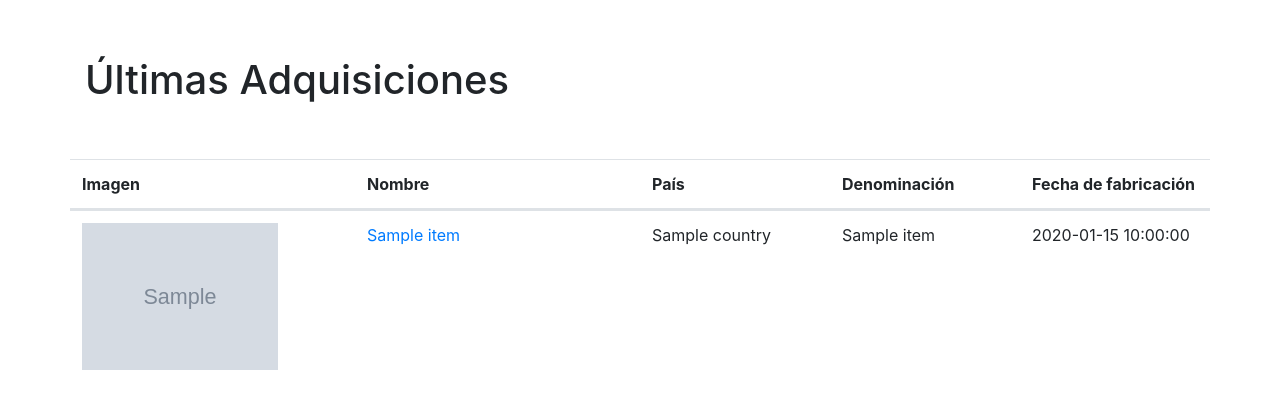
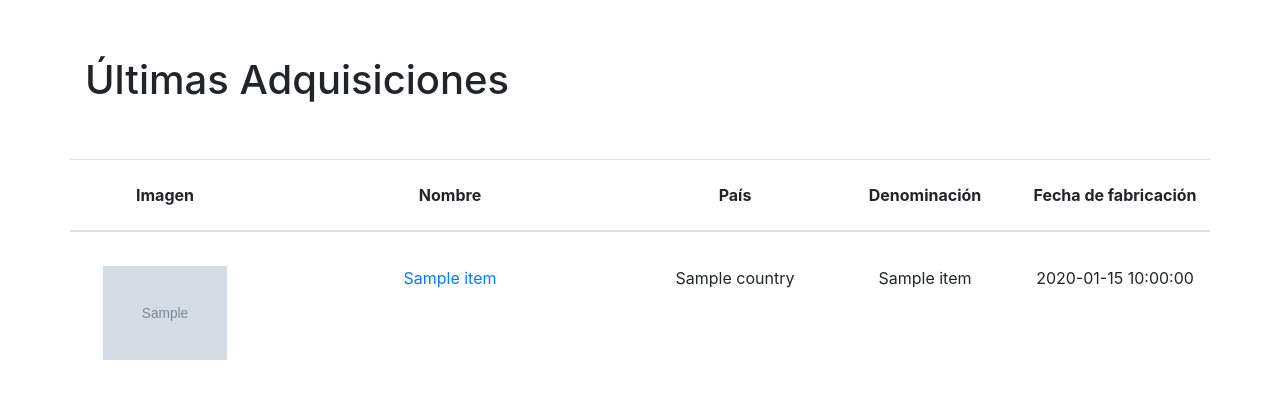
Before and after one commit to Jesus-Loranca/Coleccion-Numismatica, a Flask app: template templates/home.html in a window 1280 px wide. Shown: the part 67-476 px from the top of the page. Run offline with Flask 2, Linux system fonts and the light colour scheme; the template is opened without the code that fills it: most values are stand-ins (such as "Sample title", 1, 10 or a date in 2020); grey boxes marked "Sample" are stand-in pictures; some libraries are stand-ins or nearby versions.

Commit message:
ADD: Styling to home and item pages

```diff
--- a/static/css/main.css
+++ b/static/css/main.css
@@ -48,8 +48,27 @@ h1 {
     max-width: 75%;
 }
 
+.content .home tr th {
+    text-align: center;
+    padding: 2% 0;
+}
+
+.content .home tr:first-of-type td {
+    border-top: none;
+}
+
+.content .home tr td {
+    text-align: center;
+    margin: 2% 0;
+}
+
+.content .item h1 {
+    margin-top: 10% !important;
+}
+
 .content .item img {
     max-width: 75%;
+    margin-top: 10%;
 }
 
 /****** Form ******/
--- a/templates/home.html
+++ b/templates/home.html
@@ -8,11 +8,11 @@
         <table class="table">
             <thead>
                 <tr class="row">
-                    <th class="es col-3">Imagen</th>
-                    <th class="en col-3">Image</th>
+                    <th class="es col-2">Imagen</th>
+                    <th class="en col-2">Image</th>
 
-                    <th class="es col-3">Nombre</th>
-                    <th class="en col-3">Name</th>
+                    <th class="es col-4">Nombre</th>
+                    <th class="en col-4">Name</th>
 
                     <th class="es col-2">País</th>
                     <th class="en col-2">Country</th>
@@ -27,11 +27,11 @@
             <tbody>
                 {% for item in items %}
                     <tr class="row">
-                        <td class="es col-3"><a href="{{ site.domain() ~ site.language ~ '/' ~ item.link() }}"><img src="{{ item.obverseImage() }}" alt="Imagen del Anverso: {{ item.name() }}"></a></td>
-                        <td class="en col-3"><a href="{{ site.domain() ~ site.language ~ '/' ~ item.link() }}"><img src="{{ item.reverseImage() }}" alt="Obverse Image: {{ item.name() }}"></a></td>
+                        <td class="es col-2"><a href="{{ site.domain() ~ site.language ~ '/' ~ item.link() }}"><img src="{{ item.obverseImage() }}" alt="Imagen del Anverso: {{ item.name() }}"></a></td>
+                        <td class="en col-2"><a href="{{ site.domain() ~ site.language ~ '/' ~ item.link() }}"><img src="{{ item.obverseImage() }}" alt="Obverse Image: {{ item.name() }}"></a></td>
 
-                        <td class="es col-3"><a href="{{ site.domain() ~ site.language ~ '/' ~ item.link() }}">{{ item.name() }}</a></td>
-                        <td class="en col-3"><a href="{{ site.domain() ~ site.language ~ '/' ~ item.link() }}">{{ item.name() }}</a></td>
+                        <td class="es col-4"><a href="{{ site.domain() ~ site.language ~ '/' ~ item.link() }}">{{ item.name() }}</a></td>
+                        <td class="en col-4"><a href="{{ site.domain() ~ site.language ~ '/' ~ item.link() }}">{{ item.name() }}</a></td>
 
                         <td class="es col-2">{{ item.country() }}</td>
                         <td class="en col-2">{{ item.country() }}</td>
```
